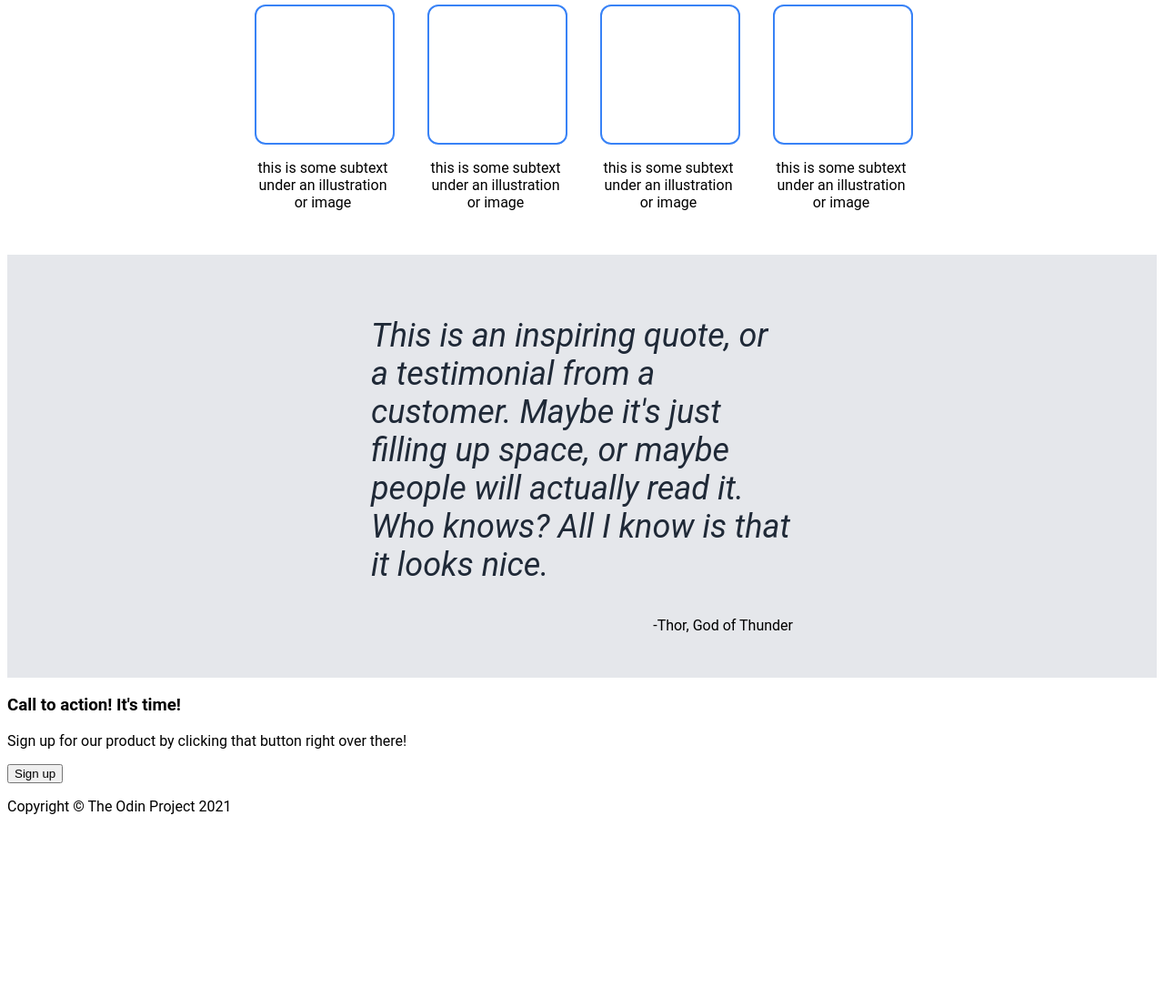
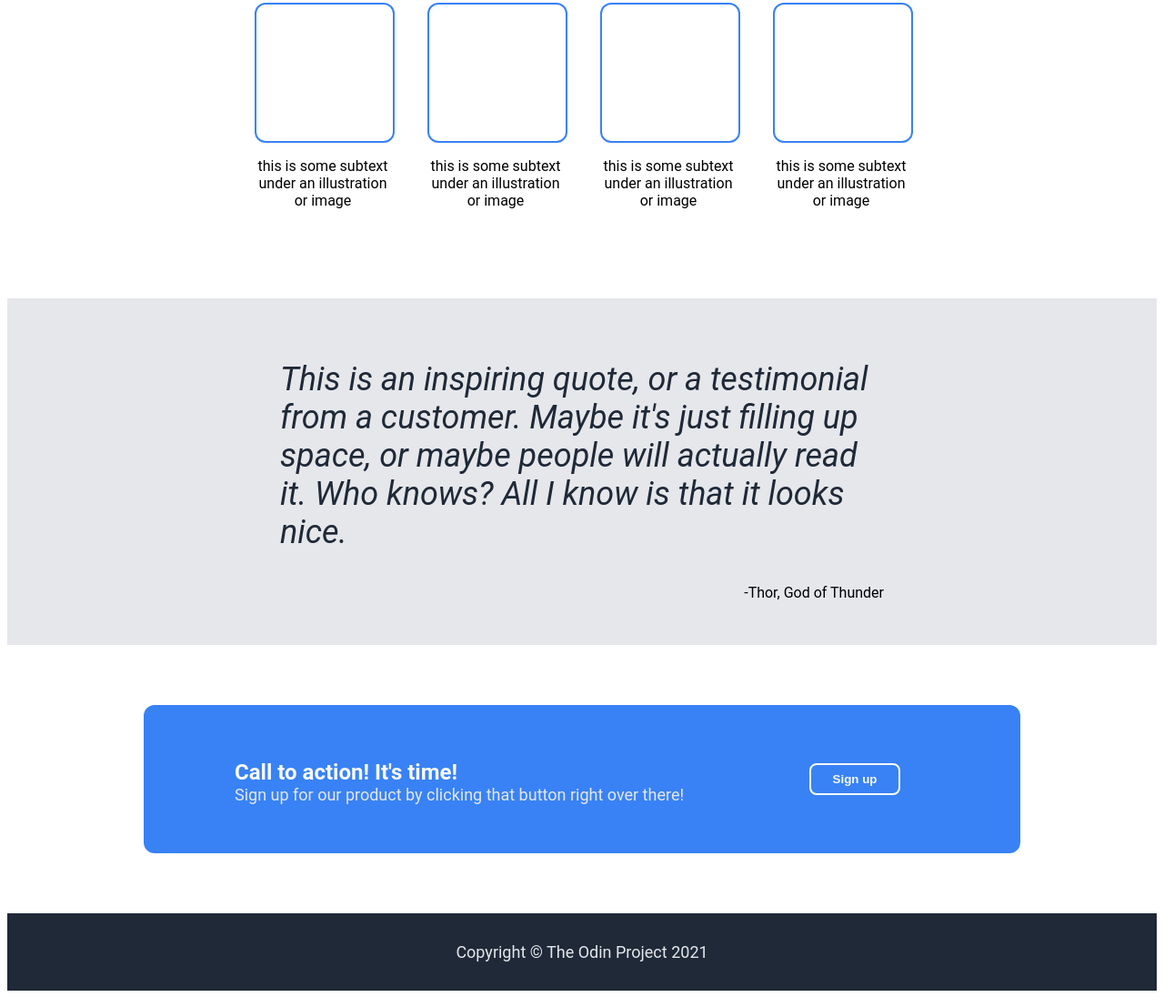
Before and after one commit to Victorloma/landing-page, a plain HTML site: page index.html in a window 1280 px wide. Shown: the part 605-1712 px from the top of the page at 91% size. Before the commit the page ends 1517 px from the top, so only its background shows below. Drawn offline with Linux system fonts and the light colour scheme.

Commit message:
finished adding styling with flexbox in css & html file

```diff
--- a/index.html
+++ b/index.html
@@ -56,8 +56,7 @@
             <p>Sign up for our product by clicking that button right over there!</p>
         </div>
         <button class="call-right">Sign up</button>
-    <p>Copyright © The Odin Project 2021</p>
     </div>
-
+    <p class="footer">Copyright © The Odin Project 2021</p>
 </body>
 </html>
--- a/styles.css
+++ b/styles.css
@@ -2,11 +2,10 @@ body{
     font-family: Roboto, Oxygen, Ubuntu, Cantarell, 'Open Sans', 'Helvetica Neue', sans-serif;
 }
 .header,
-.hero{
+.hero,
+.footer {
     background-color: #1F2937;
     display: flex;
-
-
 }
 
 .header{
@@ -19,17 +18,24 @@ body{
     padding: 66px 150px;
 }
 
-.header-logo{
+.header-logo,
+h3 {
     color: #F9FAF8;
     font-size: 24px;
     display: flex;
+    font-weight: 700;
 }
 
 .header-links,
 .hero-left p,
-.hero-right {
+.hero-right,
+.footer {
     color: #E5E7EB;
     font-size: 18px;
+}
+
+.hero-left p {
+    margin-top: 6px;
 }
 
 .header-links{
@@ -53,7 +59,6 @@ body{
     flex-direction: column;
     padding-right: 100px;
     flex-wrap: wrap;
-
 }
 
 .hero-right{
@@ -63,7 +68,7 @@ body{
     text-align: center
 }
 h1{
-    margin: ;
+    margin-bottom: 6px;
 }
 
 li{
@@ -84,6 +89,7 @@ ul{
     border: 0px;
     color: #F9FAF8;
     font-weight: 700;
+    box-sizing: border-box;
 }
 
 h2{
@@ -93,6 +99,7 @@ h2{
     font-size: 36px;
     font-weight: 900;
     justify-content: center;
+    margin-top: 66px;
 }
 
 .content{
@@ -121,11 +128,12 @@ h2{
 
 .card-text{
     text-align: center;
+    margin-bottom: 66px;
 }
 
 .quote{
     background-color: #E5E7EB;
-    padding: 32px 400px
+    padding: 32px 300px
 
 }
 
@@ -139,3 +147,52 @@ h2{
 .quote-credits{
     text-align: right;
 }
+
+.call {
+    display: flex;
+    justify-content: space-between;
+    margin: 66px 150px;
+    padding: 32px 100px ;
+    background-color: #3882F6;
+    color: #F9FAF8;
+    border-radius: 12px;
+}
+
+.call-right {
+    background-color: #3882F6;
+    border-radius:8px;
+    padding: 8px 16px;
+    width: 100px;
+    border: 2px;
+    border-style: solid;
+    border-color: F9FAF8;
+    color: #F9FAF8;
+    font-weight: 700;
+    margin: 32px 32px;
+    box-sizing: border-box;
+}
+
+.call-left {
+    display: flex;
+    flex-direction: column;
+    justify-content: center;
+    gap: 0px;
+}
+
+.footer {
+    display: flex;
+    padding: 32px 150px;
+    justify-content: center;
+    align-items: center;
+}
+
+h3 {
+    margin-bottom: 0px;
+}
+
+.call-left p {
+    margin-top: 0px;
+    font-size: 12px;
+    color: #E5E7EB;
+    font-size: 18px;
+}
```
